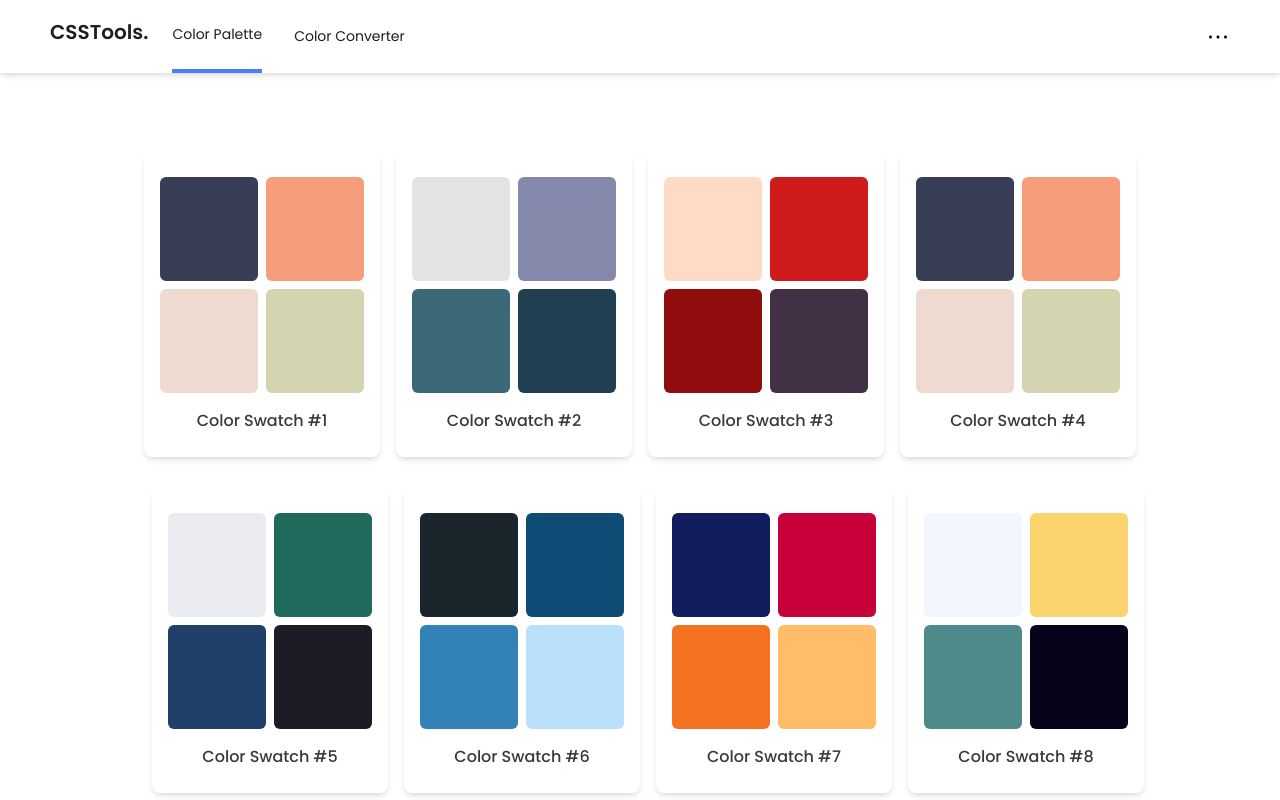
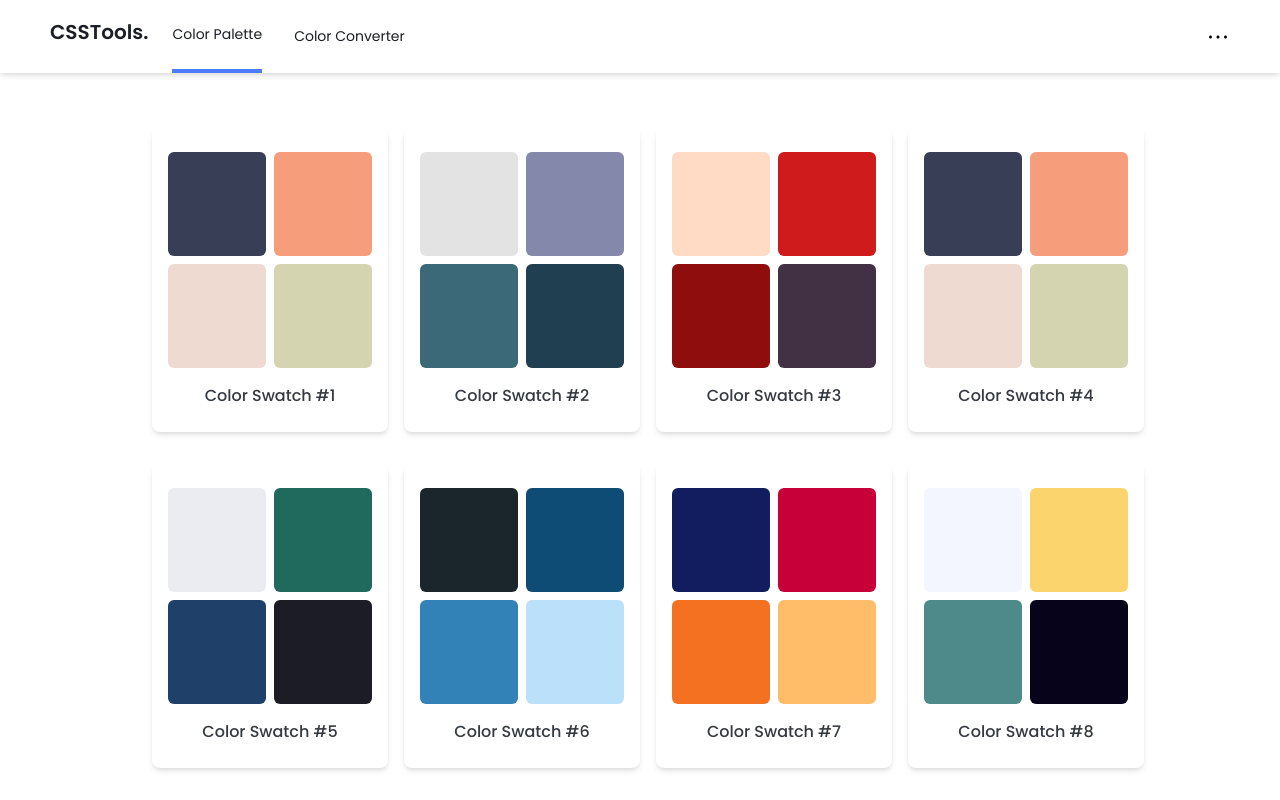
Before and after one commit to ajomadlabs/css-tools, a Nuxt app: page / in a window 1280 px wide. Shown: the top 800 px of the page. Built offline with nearby package versions, Linux system fonts and the light colour scheme.

Commit message:
:boom: make top navbar fixed

```diff
--- a/components/top-navbar/index.vue
+++ b/components/top-navbar/index.vue
@@ -2,7 +2,7 @@
     <div>
         <!-- MAIN SECTION -->
         <div
-            class="w-full bg-css-tools-white shadow-md"
+            class="w-full fixed top-0 bg-css-tools-white shadow-md"
         >
             <!-- CONTENT SECTION -->
             <center>
--- a/pages/index.vue
+++ b/pages/index.vue
@@ -5,7 +5,7 @@
     <!-- END -->
     <!-- COLOR PALETTE CARD SECTION -->
     <center
-      class="mt-20"
+      class="mt-32"
     >
       <div
         style="max-width: 1180px"
@@ -18,8 +18,7 @@
           <div
             v-for="(color, i) in colorPalettes"
             :key="i"
-            class="w-1/5 px-4 py-6 cursor-pointer mb-8 h-auto rounded-lg bg-css-tools-white shadow-md"
-            :class="[i > 0 ? 'ml-4' : 'ml-0']"
+            class="w-1/5 ml-4 px-4 py-6 cursor-pointer mb-8 h-auto rounded-lg bg-css-tools-white shadow-md"
           >
             <!-- FIRST ROW -->
             <div
```
